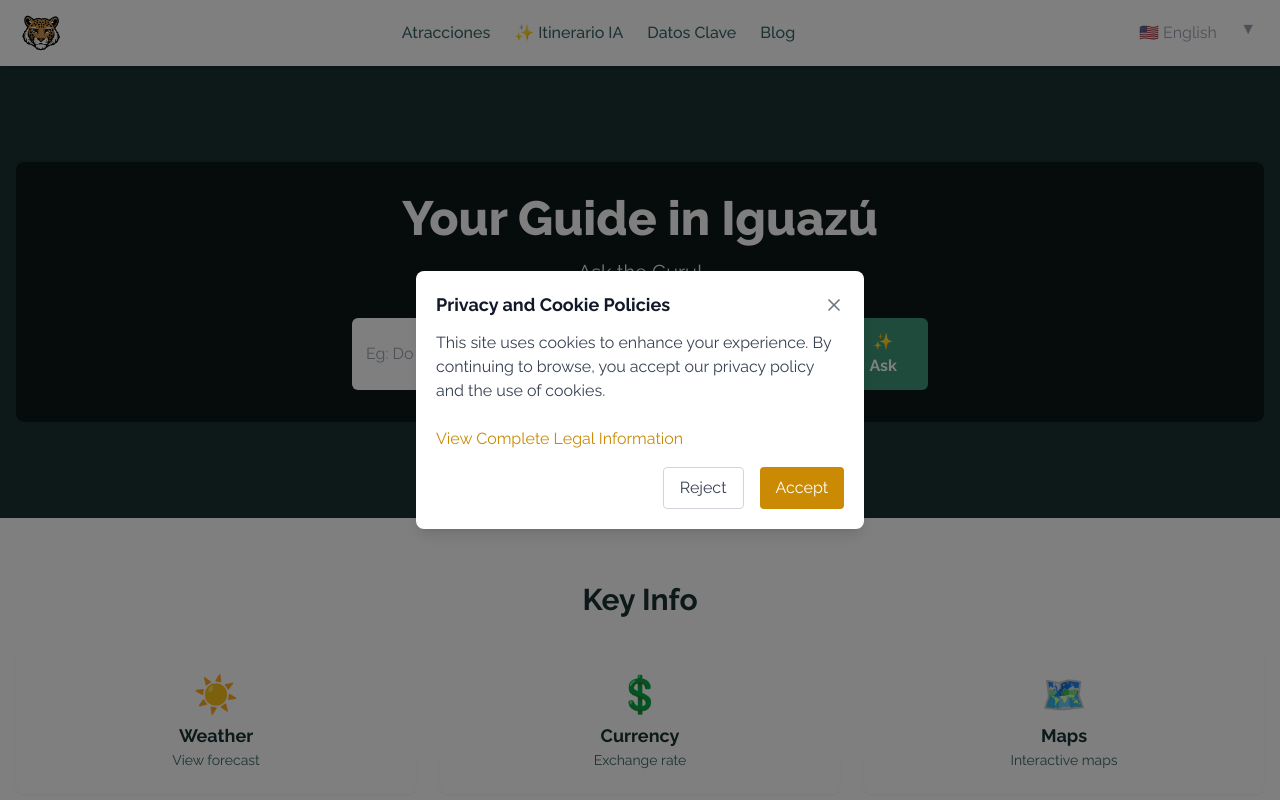
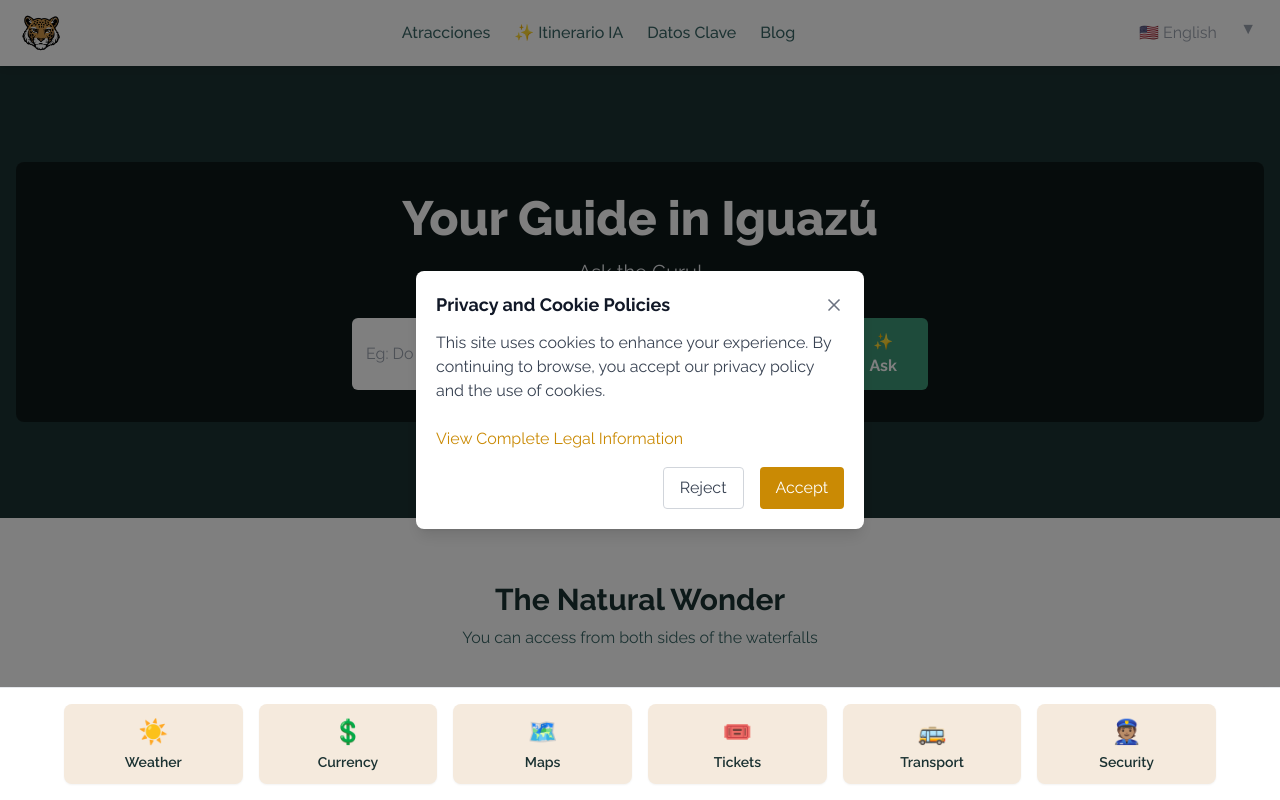
Before and after one commit to juanma-romero/iguazu-guru, a Next.js app: page /en in a window 1280 px wide. Shown: the top 800 px of the page. Built offline with nearby package versions, Linux system fonts and the light colour scheme.

Commit message:
emprolijado

```diff
--- /dev/null
+++ b/src/app/[locale]/components/Home.tsx
@@ -0,0 +1,21 @@
+'use client'
+import Hero from './home/Hero';
+import Atracciones from './home/Atracciones';
+import Ciudades from './home/Ciudades';
+import Blog from './home/Blog';
+
+export default function Home() {
+    return (
+        <>
+            <main className="pb-24">
+                <Hero />
+                <Atracciones />
+
+                    <Ciudades />
+
+                <Blog />
+            </main>
+
+              </>
+    );
+}
--- a/src/app/[locale]/components/NewHome.tsx
+++ /dev/null
@@ -1,20 +0,0 @@
-'use client'
-import Hero from './home/Hero';
-import Infaltables from './home/Infaltables';
-import Atracciones from './home/Atracciones';
-import Ciudades from './home/Ciudades';
-import Blog from './home/Blog';
-
-export default function NewHome() {
-    return (
-        <main>
-            <Hero />
-            <Infaltables />
-            <Atracciones />
-            <section id='ciudades' className='cities-section bg-iguazu-light py-12 md:py-16'>
-                <Ciudades />
-            </section>
-            <Blog />
-        </main>
-    );
-}
--- a/src/app/[locale]/components/footer/Footer.tsx
+++ b/src/app/[locale]/components/footer/Footer.tsx
@@ -1,19 +1,77 @@
-import {useTranslations} from 'next-intl'
+'use client'
+import { useTranslations } from 'next-intl';
 
-function Footer() {
-    const t = useTranslations('footer');
+interface FooterProps {
+    isSticky?: boolean;
+    showTitle?: boolean;
+}
+
+export default function Footer({ isSticky = true, showTitle = false }: FooterProps) {
+    const t = useTranslations('MainNewHome');
+
+    const containerClasses = isSticky
+        ? "fixed bottom-0 left-0 right-0 bg-white shadow-lg border-t border-gray-200 z-50 py-4"
+        : "quick-info py-12 md:py-16";
+
+    const gridClasses = isSticky
+        ? "grid grid-cols-3 md:grid-cols-6 gap-2 md:gap-4 max-w-6xl mx-auto"
+        : "grid grid-cols-2 md:grid-cols-3 gap-4 md:gap-6";
+
+    const cardClasses = isSticky
+        ? "card bg-iguazu-light p-3 rounded-lg shadow-sm text-center hover:shadow-md hover:bg-iguazu-teal hover:text-white transition-all duration-300 text-xs"
+        : "card bg-white p-6 rounded-lg shadow-sm text-center hover:shadow-lg hover:-translate-y-1 transition-all duration-300";
+
+    const emojiClasses = isSticky
+        ? "text-2xl mb-1"
+        : "text-4xl mb-2";
+
+    const titleClasses = isSticky
+        ? "font-semibold text-sm text-iguazu-dark hover:text-white"
+        : "font-bold text-lg text-iguazu-dark";
+
+    const descriptionClasses = isSticky
+        ? "text-iguazu-teal text-xs hover:text-white hidden md:block"
+        : "text-iguazu-teal text-sm";
+
     return (
-        <footer className="bg-iguazu-dark text-iguazu-light">
-        <div className="container mx-auto px-4 py-8 text-center">
-            <p>&copy; 2025 Iguazu.guru - Todos los derechos reservados.</p>
-            <div className="mt-4">
-                <a href="#" className="px-2 hover:text-white">Sobre Nosotros</a> |
-                <a href="#" className="px-2 hover:text-white">Contacto</a> |
-                <a href="#" className="px-2 hover:text-white">Política de Privacidad</a>
+        <footer id={isSticky ? "Infaltables-sticky" : "Infaltables"} className={containerClasses}>
+            <div className="container mx-auto px-4">
+                {showTitle && !isSticky && (
+                    <h2 className="text-3xl font-bold text-center text-iguazu-dark mb-8">{t('titulo-infaltables')}</h2>
+                )}
+                <div className={gridClasses}>
+                    <div className={cardClasses}>
+                        <div className={emojiClasses}>☀️</div>
+                        <h3 className={titleClasses}>{t('clima-titulo')}</h3>
+                        {!isSticky && <p className={descriptionClasses}>{t('clima-descripcion')}</p>}
+                    </div>
+                    <div className={cardClasses}>
+                        <div className={emojiClasses}>💲</div>
+                        <h3 className={titleClasses}>{t('moneda-titulo')}</h3>
+                        {!isSticky && <p className={descriptionClasses}>{t('moneda-descripcion')}</p>}
+                    </div>
+                    <div className={cardClasses}>
+                        <div className={emojiClasses}>🗺️</div>
+                        <h3 className={titleClasses}>{t('mapas-titulo')}</h3>
+                        {!isSticky && <p className={descriptionClasses}>{t('mapas-descripcion')}</p>}
+                    </div>
+                    <div className={cardClasses}>
+                        <div className={emojiClasses}>🎟️</div>
+                        <h3 className={titleClasses}>{t('entradas-titulo')}</h3>
+                        {!isSticky && <p className={descriptionClasses}>{t('entradas-descripcion')}</p>}
+                    </div>
+                    <div className={cardClasses}>
+                        <div className={emojiClasses}>🚌</div>
+                        <h3 className={titleClasses}>{t('transporte-titulo')}</h3>
+                        {!isSticky && <p className={descriptionClasses}>{t('transporte-descripcion')}</p>}
+                    </div>
+                    <div className={cardClasses}>
+                        <div className={emojiClasses}>👮🏽</div>
+                        <h3 className={titleClasses}>{t('seguridad-titulo')}</h3>
+                        {!isSticky && <p className={descriptionClasses}>{t('seguridad-descripcion')}</p>}
+                    </div>
+                </div>
             </div>
-        </div>
-    </footer>
+        </footer>
     );
 }
-
-export default Footer;
--- a/src/app/[locale]/components/home/Ciudades.tsx
+++ b/src/app/[locale]/components/home/Ciudades.tsx
@@ -78,14 +78,12 @@ export default function Ciudades() {
     }));
   };
   return (
-    <div >
+    <section id='ciudades' className='cities-section'>
       {/* Sección adicional con información general */}
-      {/* <div className="mt-8 sm:mt-12 lg:mt-16 text-center px-2 sm:px-4"> */}
-        <div className="bg-iguazu-dark sm: p-4 sm:p-6 lg:p-8 max-w-4xl mx-auto">
-          <h2 className="text-xl sm:text-2xl lg:text-3xl font-bold text-white mb-3 sm:mb-4 leading-tight">
+          <h2 className="text-xl sm:text-2xl lg:text-3xl font-bold mb-3 sm:mb-4 leading-tight">
             {t('Main.copyFootH2')}
           </h2>
-          <p className="text-sm sm:text-base lg:text-lg text-gray-300 leading-relaxed max-w-3xl mx-auto">
+          <p className="text-sm sm:text-base lg:text-lg text-gray-800 leading-relaxed max-w-3xl mx-auto">
             {t('Main.copyFootP')}
           </p>
           {/* Grid de ciudades */}
@@ -180,12 +178,6 @@ export default function Ciudades() {
           </div>
         ))}
       </div>
-        </div>
-      {/* </div> */}
-
-
-
-
-    </div>
+    </section>
   );
 }
--- a/src/app/[locale]/components/home/Infaltables.tsx
+++ /dev/null
@@ -1,34 +0,0 @@
-'use client'
-import { useTranslations } from 'next-intl';
-
-export default function Infaltables() {
-    const t = useTranslations('MainNewHome');
-
-    return (
-        <section id="Infaltables" className="quick-info py-12 md:py-16">
-            <div className="container mx-auto px-4">
-                <h2 className="text-3xl font-bold text-center text-iguazu-dark mb-8">{t('titulo-infaltables')}</h2>
-                <div className="grid grid-cols-2 md:grid-cols-3 gap-4 md:gap-6">
-                    <div className="card bg-white p-6 rounded-lg shadow-sm text-center hover:shadow-lg hover:-translate-y-1 transition-all duration-300">
-                        <div className="text-4xl mb-2">☀️</div><h3 className="font-bold text-lg text-iguazu-dark">{t('clima-titulo')}</h3><p className="text-iguazu-teal text-sm">{t('clima-descripcion')}</p>
-                    </div>
-                    <div className="card bg-white p-6 rounded-lg shadow-sm text-center hover:shadow-lg hover:-translate-y-1 transition-all duration-300">
-                        <div className="text-4xl mb-2">💲</div><h3 className="font-bold text-lg text-iguazu-dark">{t('moneda-titulo')}</h3><p className="text-iguazu-teal text-sm">{t('moneda-descripcion')}</p>
-                    </div>
-                    <div className="card bg-white p-6 rounded-lg shadow-sm text-center hover:shadow-lg hover:-translate-y-1 transition-all duration-300">
-                        <div className="text-4xl mb-2">🗺️</div><h3 className="font-bold text-lg text-iguazu-dark">{t('mapas-titulo')}</h3><p className="text-iguazu-teal text-sm">{t('mapas-descripcion')}</p>
-                    </div>
-                    <div className="card bg-white p-6 rounded-lg shadow-sm text-center hover:shadow-lg hover:-translate-y-1 transition-all duration-300">
-                        <div className="text-4xl mb-2">🎟️</div><h3 className="font-bold text-lg text-iguazu-dark">{t('entradas-titulo')}</h3><p className="text-iguazu-teal text-sm">{t('entradas-descripcion')}</p>
-                    </div>
-                    <div className="card bg-white p-6 rounded-lg shadow-sm text-center hover:shadow-lg hover:-translate-y-1 transition-all duration-300">
-                        <div className="text-4xl mb-2">🚌</div><h3 className="font-bold text-lg text-iguazu-dark">{t('transporte-titulo')}</h3><p className="text-iguazu-teal text-sm">{t('transporte-descripcion')}</p>
-                    </div>
-                    <div className="card bg-white p-6 rounded-lg shadow-sm text-center hover:shadow-lg hover:-translate-y-1 transition-all duration-300">
-                        <div className="text-4xl mb-2">👮🏽</div><h3 className="font-bold text-lg text-iguazu-dark">{t('seguridad-titulo')}</h3><p className="text-iguazu-teal text-sm">{t('seguridad-descripcion')}</p>
-                    </div>
-                </div>
-            </div>
-        </section>
-    );
-}
--- a/src/app/[locale]/layout.tsx
+++ b/src/app/[locale]/layout.tsx
@@ -4,9 +4,9 @@ import {notFound} from 'next/navigation';
 import {routing} from '@/i18n/routing';
 import { Raleway   } from "next/font/google"
 import './globals.css'
-import Footer from './components/footer/Footer';
 import Header from './components/header/Header'
 import { GoogleTagManager } from '@next/third-parties/google'
+import Footer from './components/footer/Footer';
 
 type Params = Promise<{ locale: string }>;
 
--- a/src/app/[locale]/page.tsx
+++ b/src/app/[locale]/page.tsx
@@ -1,11 +1,11 @@
-import NewHome from './components/NewHome'
+import Home from './components/Home'
 import ModalInicio from './components/ModalInicio'
 
 export default function HomePage() {
   return (
     <>
       <ModalInicio />
-      <NewHome/>
+      <Home/>
     </>
   )
 }
```
